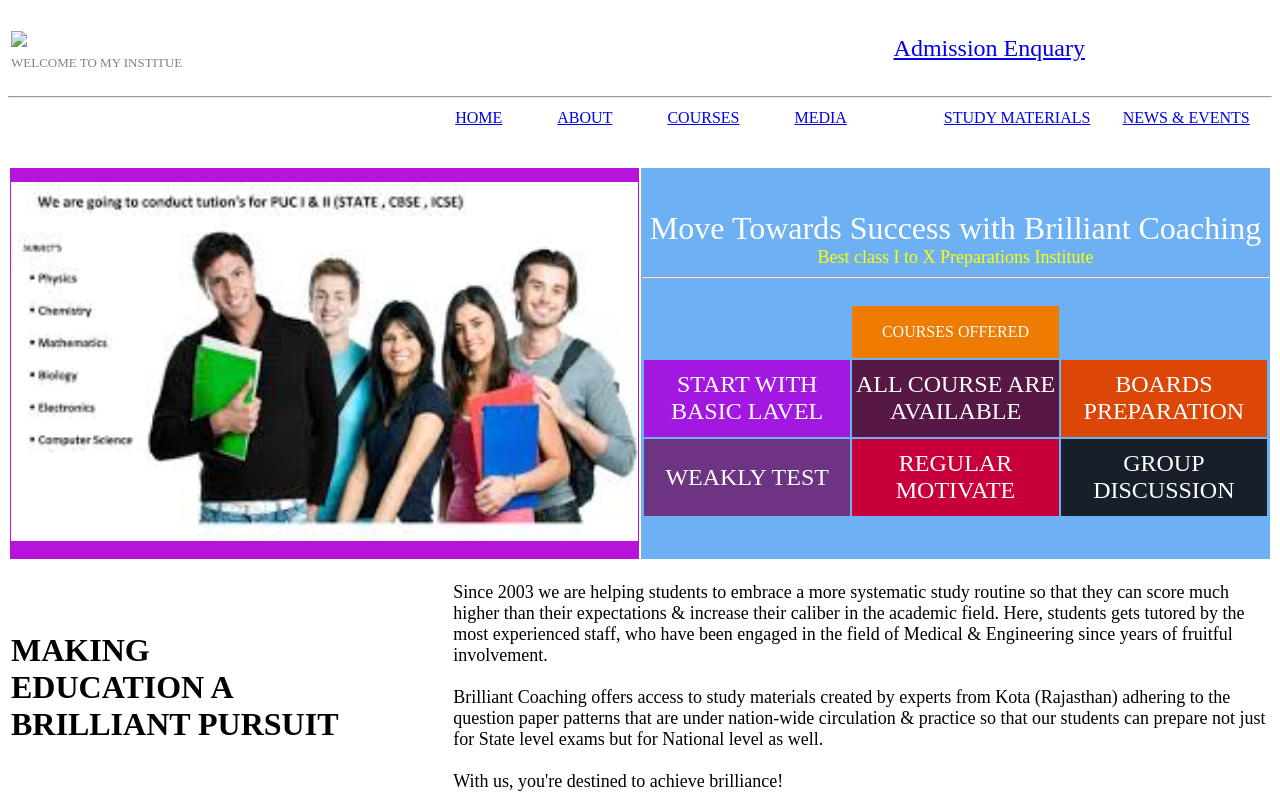
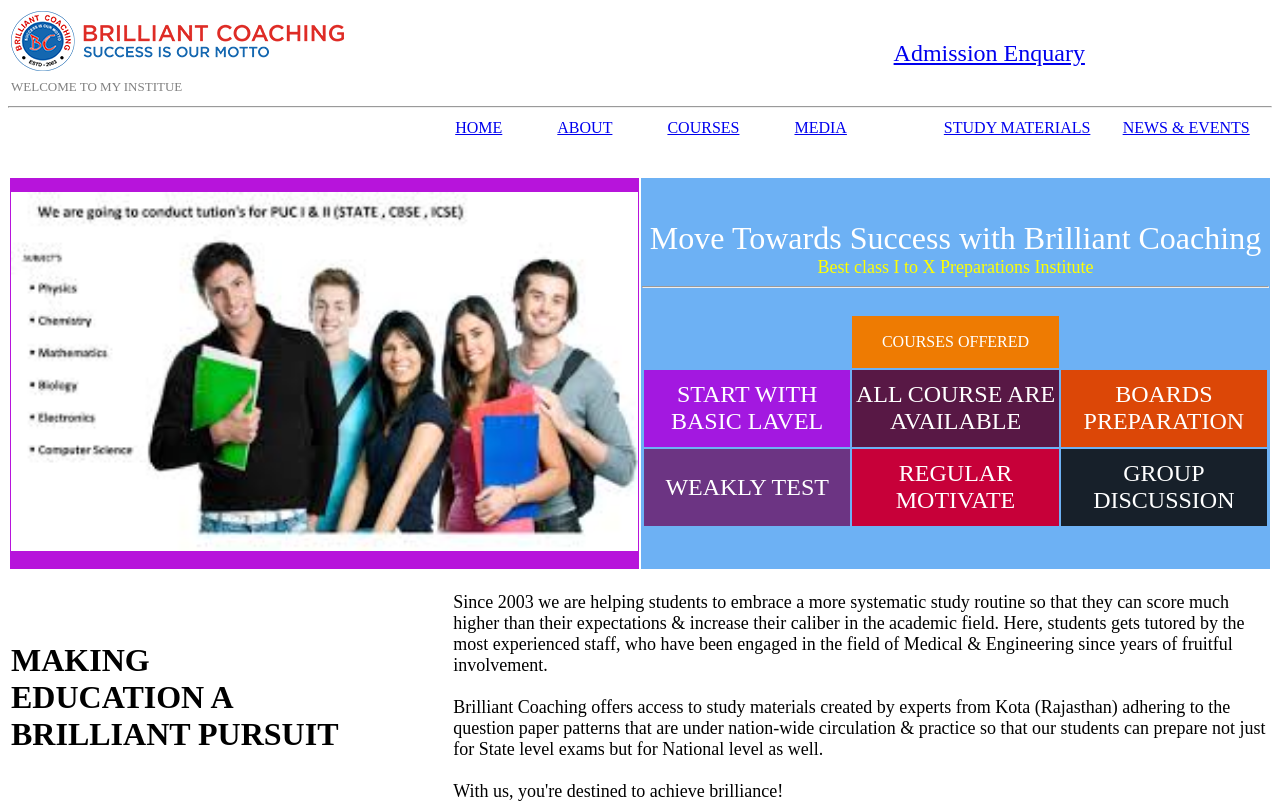
Before and after one commit to mahtonaveen/brillantcoaching, a plain HTML site: page index.html in a window 1280 px wide. Shown: the top 806 px of the page. Drawn offline with Linux system fonts and the light colour scheme; files whose address does not match are found by name.

Commit message:
Update index.html

```diff
--- a/index.html
+++ b/index.html
@@ -7,7 +7,7 @@
 	<header>
 	<table width="100%" height="80px">
 		<tr >
-			<td width="35%"><img src="imag/logo.png"><font size="5" color="RED" face="circulation"></font><br><font size="2" color="gray">WELCOME TO MY INSTITUE</font></td>
+			<td width="35%"><img src="logo.png"><font size="5" color="RED" face="circulation"></font><br><font size="2" color="gray">WELCOME TO MY INSTITUE</font></td>
 			<td width="15%"><font size="5"><a href="admision.html">Admission Enquary</a></font></td>
 		</tr>
 	</table>
```
